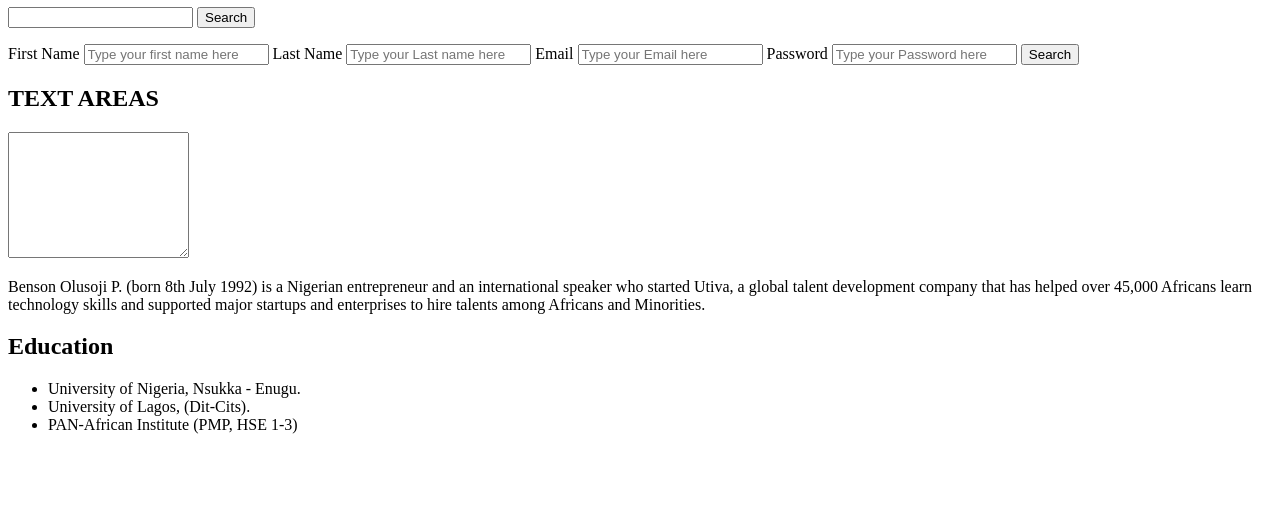
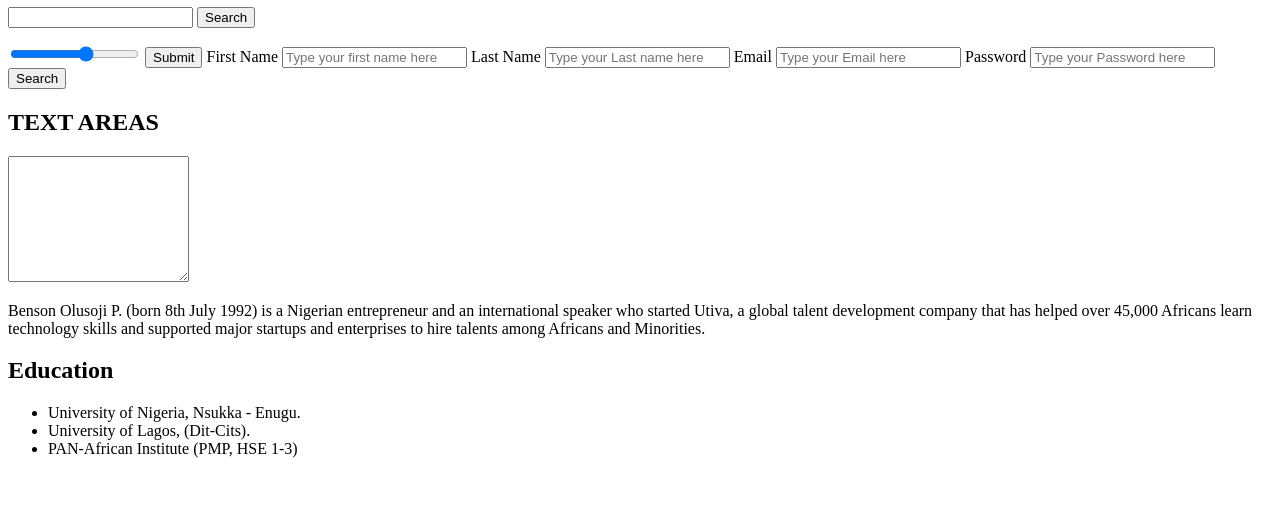
Before and after one commit to Bhencine/Idan, a plain HTML site: page pastaExercse.html in a window 1280 px wide. Shown: the part 278-800 px from the top of the page. Drawn offline with Linux system fonts and the light colour scheme.

Commit message:
Pasta Exercise1

```diff
--- a/pastaExercse.html
+++ b/pastaExercse.html
@@ -25,6 +25,8 @@
     </p>
     <p>
     <form action="">
+      <input type="range" min="0" max="10" name="volumelevel" step="2">
+      <button>Submit</button>
       <label for="Firstname">First Name</label>
       <input type="text" name="Firstname" id="Firstname" placeholder="Type your first name here" required>
     <label for="Lastname">Last Name</label>
```
